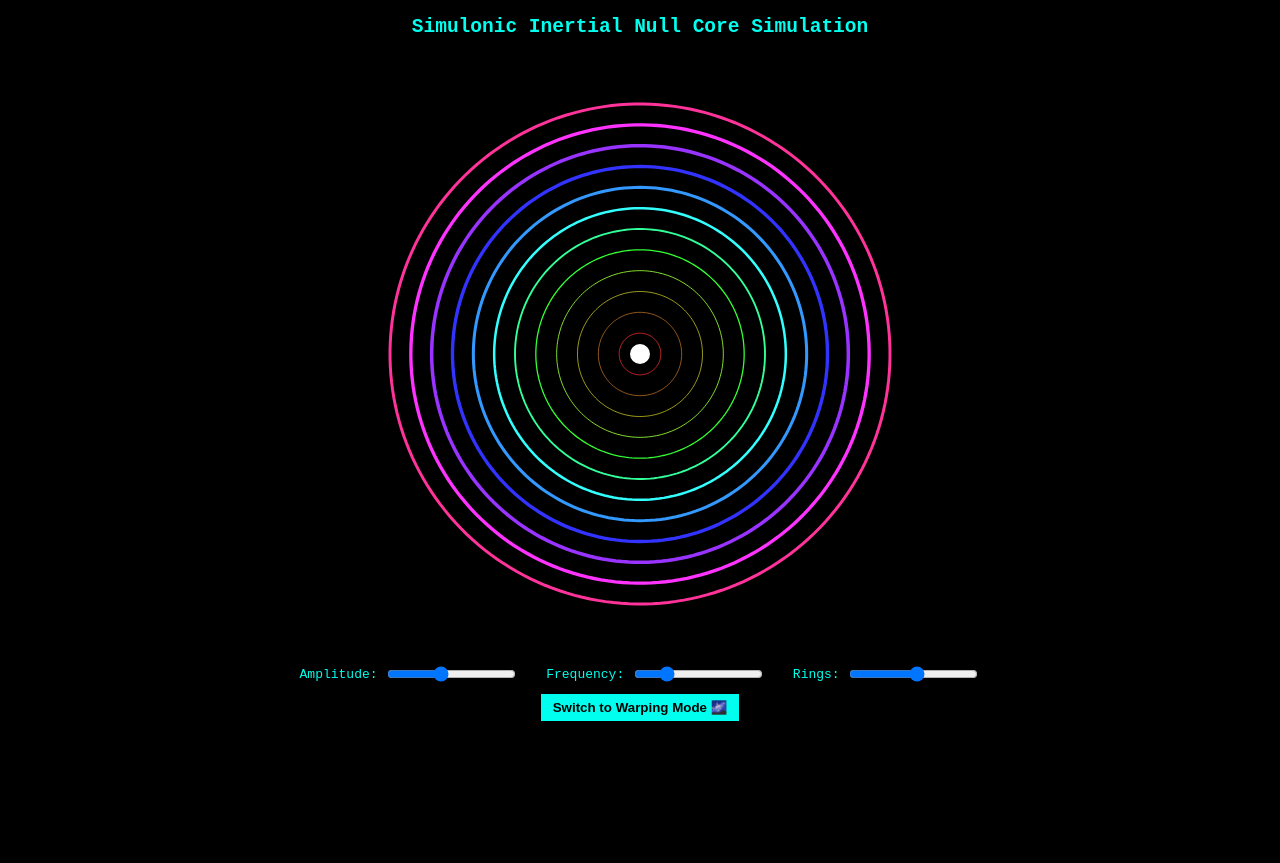
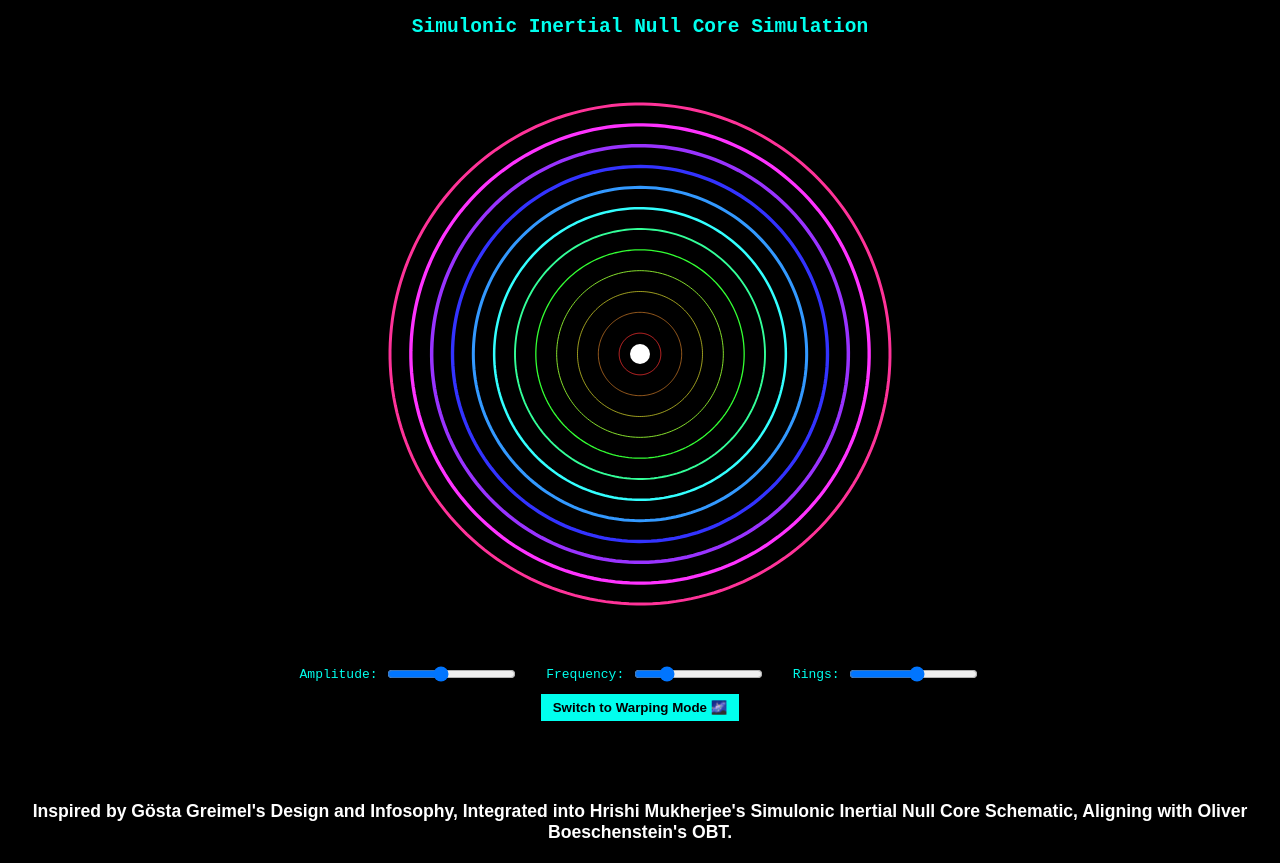
Before and after one commit to SirHrishiMukherjee/simulon-inertia, a plain HTML site: page index.html in a window 1280 px wide. Before the commit the page ends 800 px from the top, so only its background shows below. Drawn offline with Linux system fonts and the light colour scheme.

Commit message:
Copyright Gösta, Hrishi, and Oliver.

```diff
--- a/index.html
+++ b/index.html
@@ -33,6 +33,15 @@
       font-weight: bold;
       margin-top: 10px;
       cursor: pointer;
+    }
+    footer {
+      margin-top: 60px;
+      text-align: center;
+      font-size: 1.1em;
+      font-weight: bold;
+      font-family: 'Orbitron', sans-serif;
+      padding: 20px;
+      color:white;
     }
   </style>
 </head>
@@ -150,5 +159,11 @@
   animate();
 </script>
 
+<footer>
+    Inspired by Gösta Greimel's Design and Infosophy,
+    Integrated into Hrishi Mukherjee's Simulonic Inertial Null Core Schematic,
+    Aligning with Oliver Boeschenstein's OBT.
+</footer>
+
 </body>
 </html>
```
